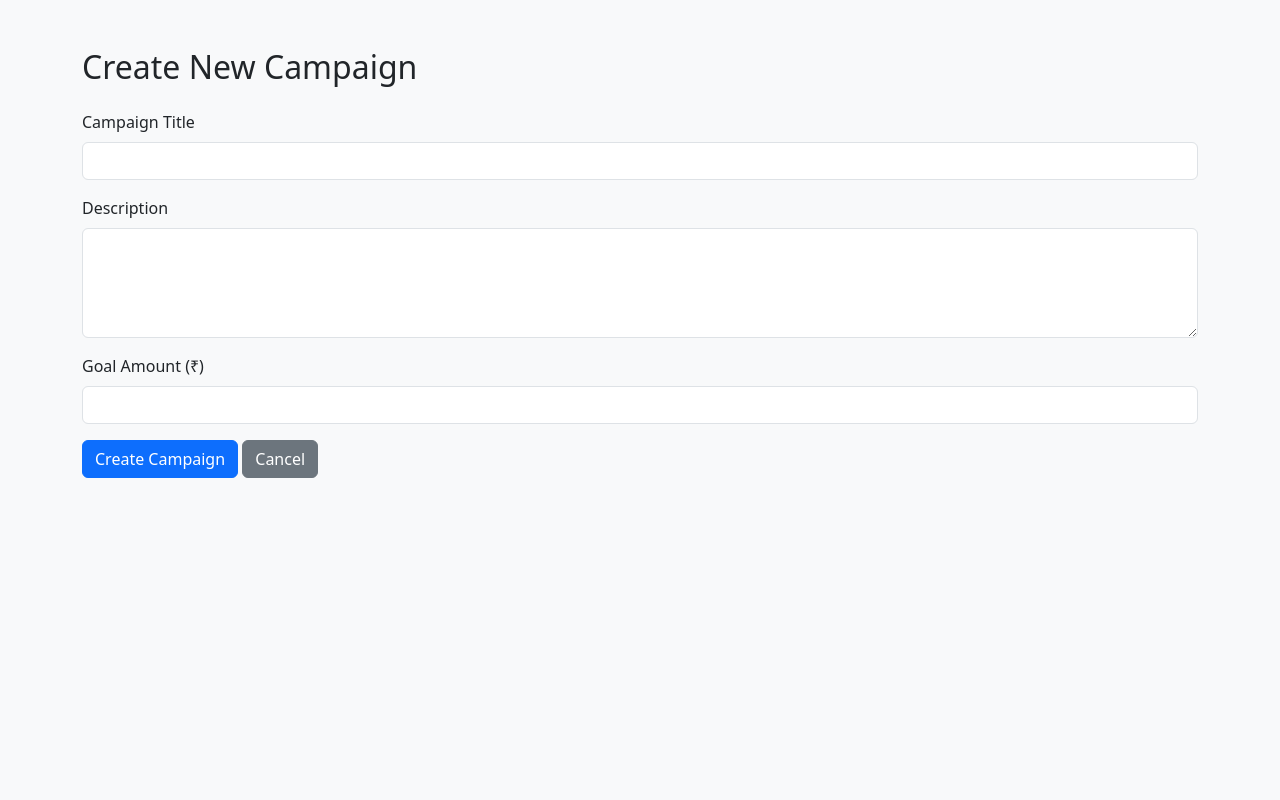
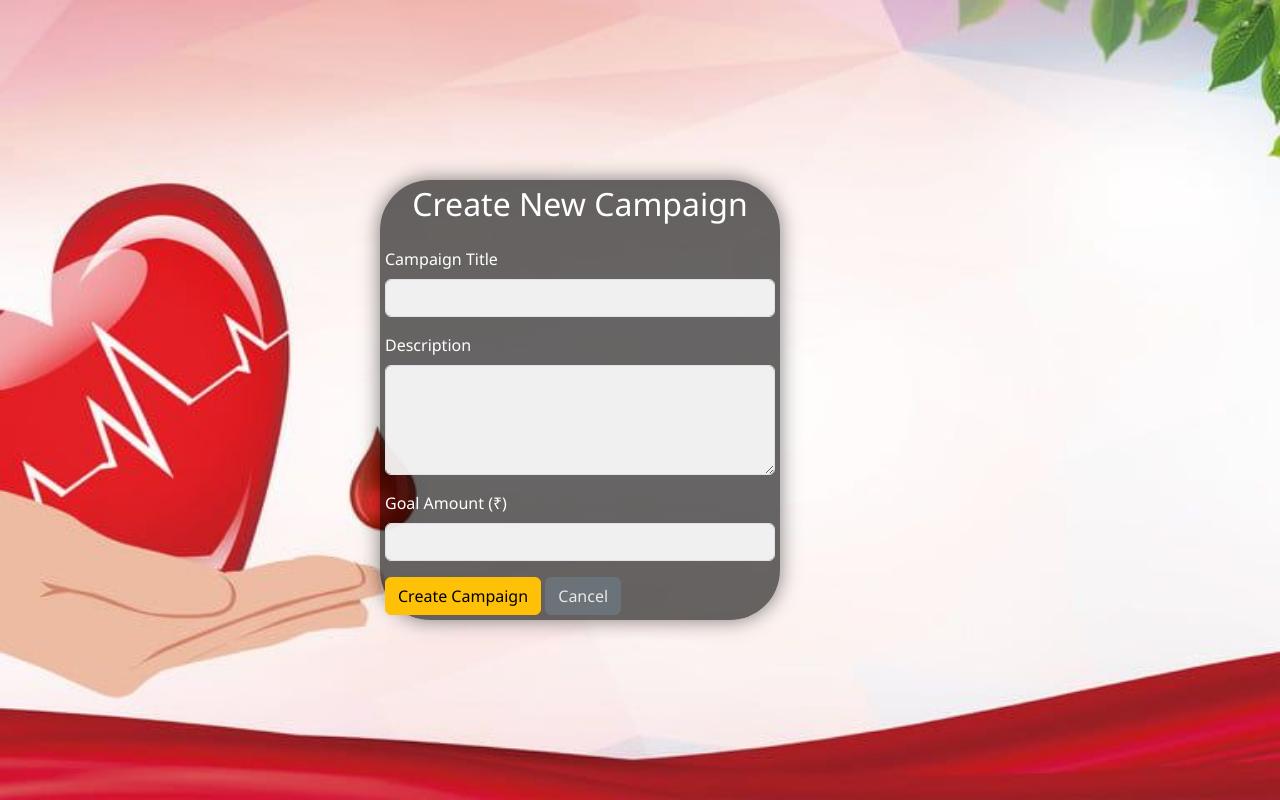
Before and after one commit to DeepakVinay12/DonationTracker, a Flask app: template templates/create_campaign.html in a window 1280 px wide. Run offline with Flask 3, Linux system fonts and the light colour scheme; the template is opened without the code that fills it, so the values that code supplies are empty.

Commit message:
Update create_campaign.html

```diff
--- a/templates/create_campaign.html
+++ b/templates/create_campaign.html
@@ -5,11 +5,62 @@
   <meta name="viewport" content="width=device-width, initial-scale=1">
   <title>Create Campaign</title>
   <link href="https://cdn.jsdelivr.net/npm/bootstrap@5.3.0/dist/css/bootstrap.min.css" rel="stylesheet">
+  <style>
+    html, body {
+      height: 100%;
+      margin: 0;
+      background: url('{{ url_for("static", filename="img/camp.jpg") }}') no-repeat center center fixed;
+      background-size: cover;
+      color: #fff;
+      font-family: 'Segoe UI', sans-serif;
+    }
+
+    .page-container {
+      height: 100vh;
+      display: flex;
+      justify-content: flex-end;
+      align-items: center;
+      padding-right: 500px; /* Adjust as needed */
+    }
+
+    .form-container {
+      background-color: rgba(0, 0, 0, 0.6);
+      border-radius: 50px;
+      padding: 5px;
+      width: 400px;
+      box-shadow: 0 0 20px rgba(0, 0, 0, 0.5);
+    }
+
+    label {
+      color: #fff;
+    }
+
+    .form-control {
+      background-color: rgba(255, 255, 255, 0.9);
+      color: #000;
+    }
+
+    .btn-primary {
+      background-color: #ffc107;
+      border-color: #ffc107;
+      color: #000;
+    }
+
+    .btn-primary:hover {
+      background-color: #e0a800;
+      border-color: #d39e00;
+    }
+
+    .btn-secondary {
+      opacity: 0.85;
+    }
+  </style>
 </head>
-<body class="bg-light">
-  <div class="container mt-5">
-    <h2>Create New Campaign</h2>
-    <form method="POST" class="mt-4">
+<body>
+  <div class="page-container">
+    <div class="form-container">
+      <h2 class="mb-4 text-center">Create New Campaign</h2>
+      <form method="POST">
         <div class="mb-3">
           <label for="title" class="form-label">Campaign Title</label>
           <input type="text" class="form-control" name="title" required>
@@ -26,5 +77,6 @@
         <a href="{{ url_for('organization_dashboard') }}" class="btn btn-secondary">Cancel</a>
       </form>
     </div>
+  </div>
 </body>
 </html>
```
Lines whose indentation alone changed are shown as unchanged.
